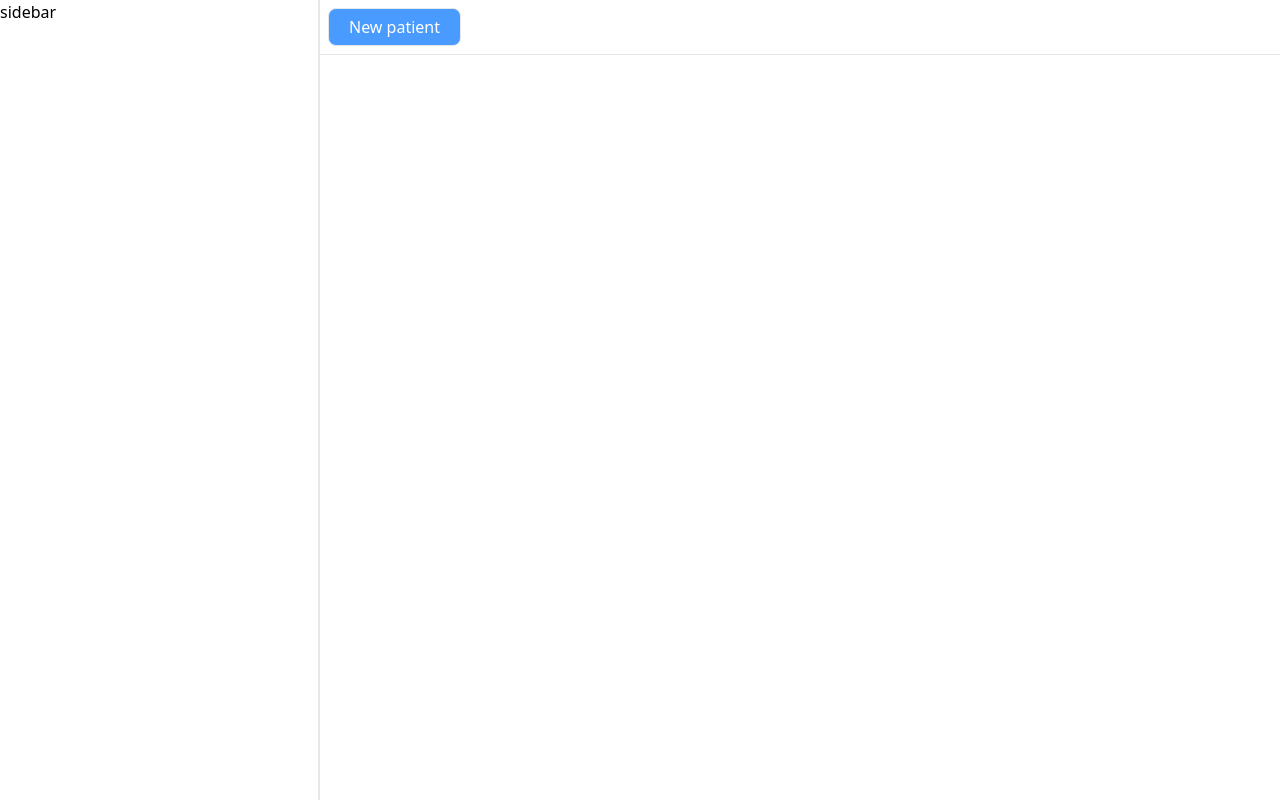
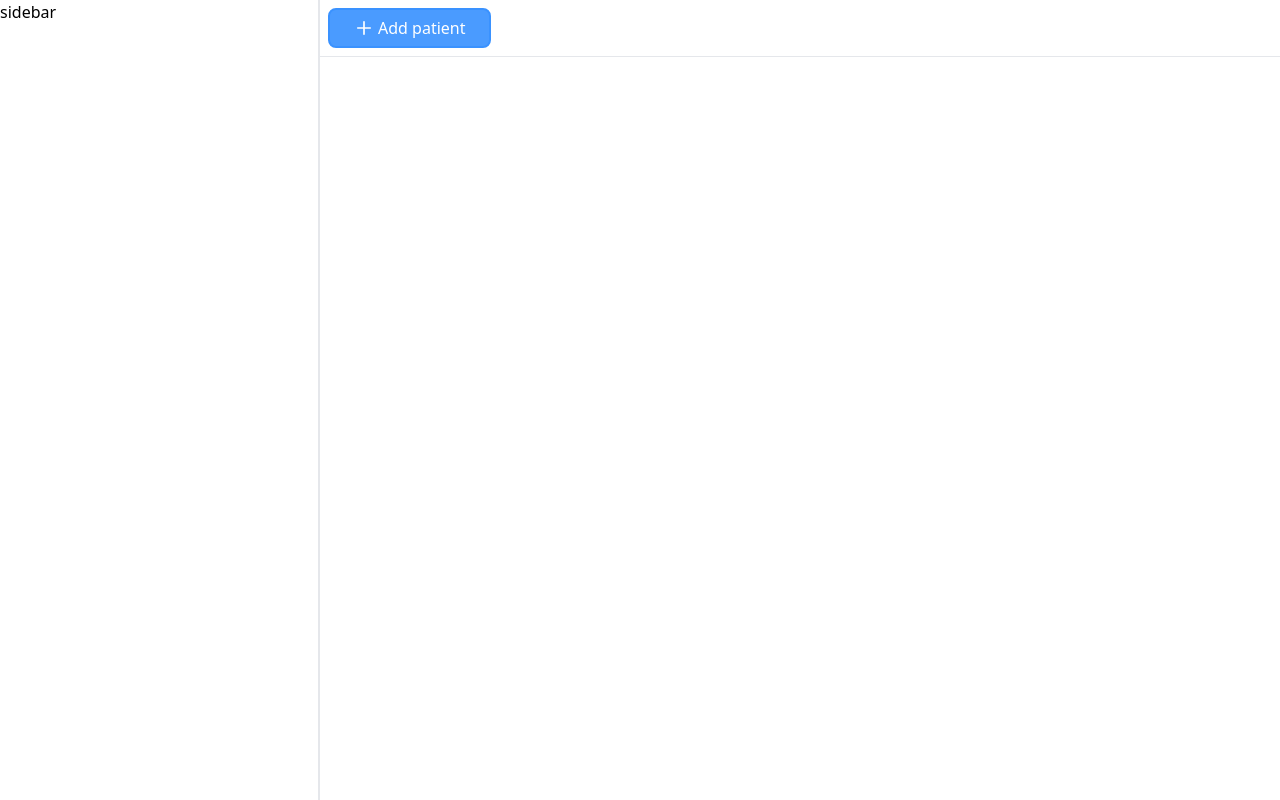
Before and after one commit to Sharkul-pixel/Automated-Prescription-System, a React (Vite) app: page / in a window 1280 px wide. Built offline with nearby package versions, Linux system fonts and the light colour scheme.

Commit message:
Style add patient button

```diff
--- a/src/routes/Root.jsx
+++ b/src/routes/Root.jsx
@@ -7,8 +7,22 @@ export default function Root() {
         <aside className="w-1/4 border-r-2">sidebar</aside>
         <div className="w-3/4">
           <Link to={`/patients/new`}>
-            <button className="m-2 rounded-lg border border-[1.5px] bg-[#4a9bff] px-5 py-1.5 text-white hover:bg-[#2989ff]">
-              New patient
+            <button className="m-2 flex items-center rounded-lg border border-2 border-[#3a92ff] bg-[#4a9bff] px-6 py-1.5 text-white hover:bg-[#2989ff]">
+              <svg
+                xmlns="http://www.w3.org/2000/svg"
+                fill="none"
+                viewBox="0 0 24 24"
+                strokeWidth={2}
+                stroke="currentColor"
+                className="mr-1 h-5 w-5"
+              >
+                <path
+                  strokeLinecap="round"
+                  strokeLinejoin="round"
+                  d="M12 4.5v15m7.5-7.5h-15"
+                />
+              </svg>
+              <span>Add patient</span>
             </button>
           </Link>
           <hr />
```
